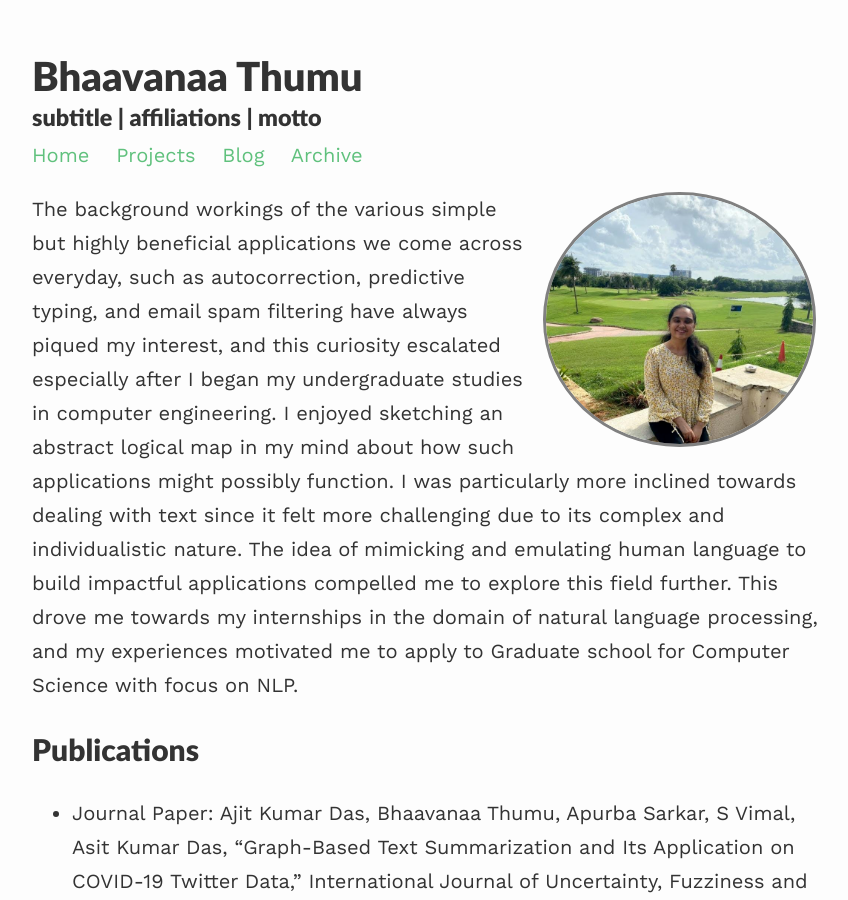
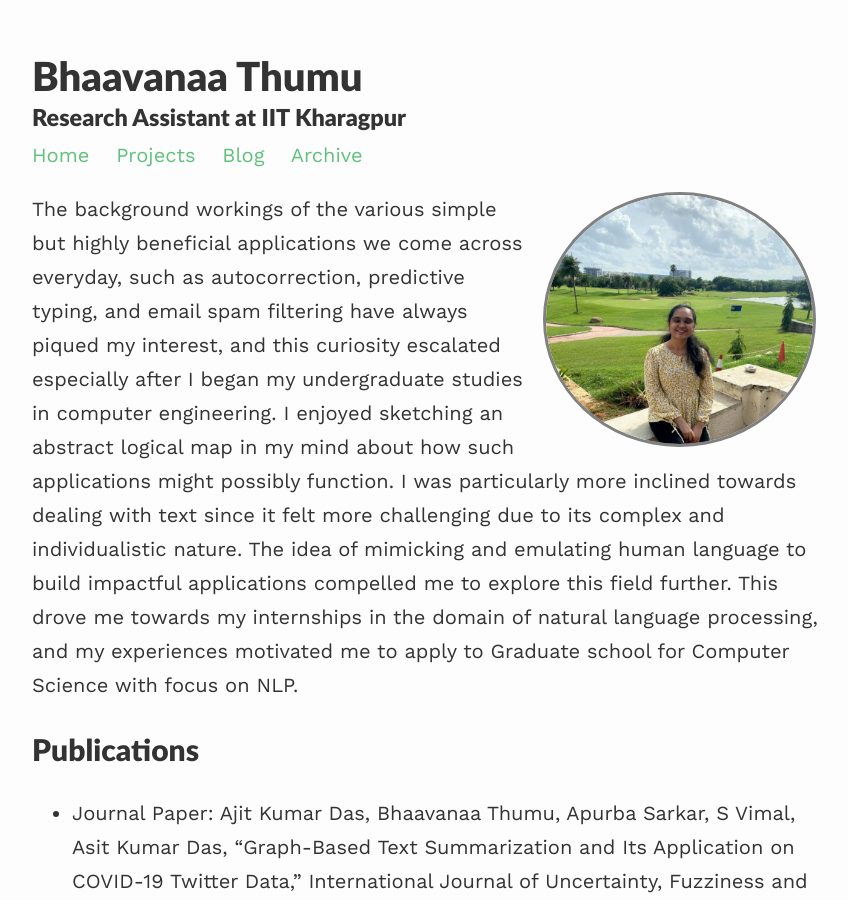
Before and after one commit to bhaavanaa/bhaavanaa.github.io, a Jekyll site: the page built from index.md, in a window 1280 px wide and 900 px high. Shown: the whole window, without its empty margins (208-1056 px from the left). Built offline with Jekyll 4.4.1, drawn with Linux system fonts in a browser that asks for light colours; nearby versions of some CDN libraries; some of the changed lines change nothing that is shown.

Commit message:
updated media

```diff
--- a/_config.yml
+++ b/_config.yml
@@ -1,9 +1,9 @@
 ### your site title here
 
 title: Bhaavanaa Thumu
-description: subtitle | affiliations | motto
+description: Research Assistant at IIT Kharagpur
 
-url: "" #custom url to be used instead of GitHub repository
+url: "https://bhaavanaa.github.io/" #custom url to be used instead of GitHub repository
 email: #
 
 
@@ -16,12 +16,12 @@
 paginate_path: /blog/page:num/
 
 # Social media links in footer
-facebook: "#"
-twitter: "#"
-linkedin: "https://www.linkedin.com/in/adithya-srinivas-bb0b55129/"
-github: "#"
-researchgate: "#"
-orcid: "#"
+# facebook: "#"
+twitter: "https://twitter.com/_Bhaavanaa"
+linkedin: "https://www.linkedin.com/in/bhaavanaa-thumu-48820517a/"
+github: "https://github.com/bhaavanaa"
+researchgate: "https://www.researchgate.net/profile/Bhaavanaa_Thumu"
+# orcid: "#"
 
 highlighter: rouge
 markdown: kramdown
```
